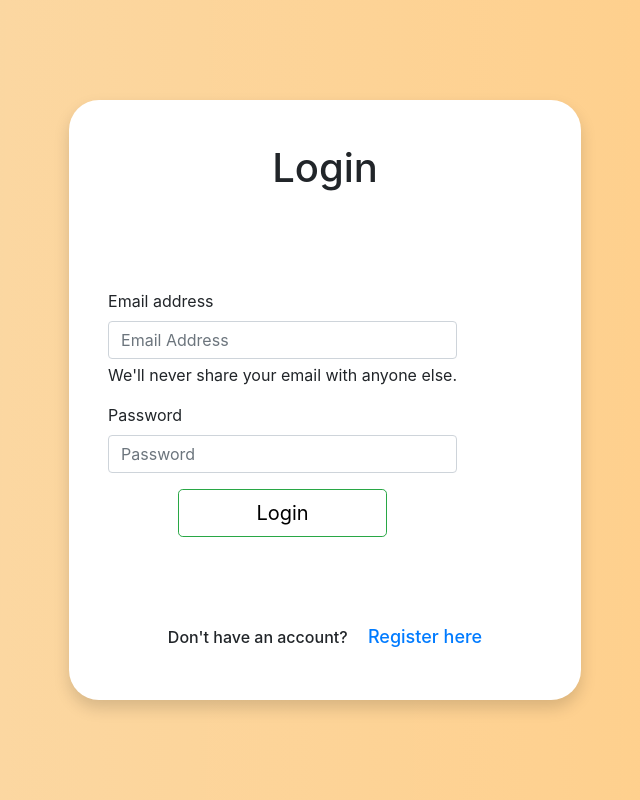
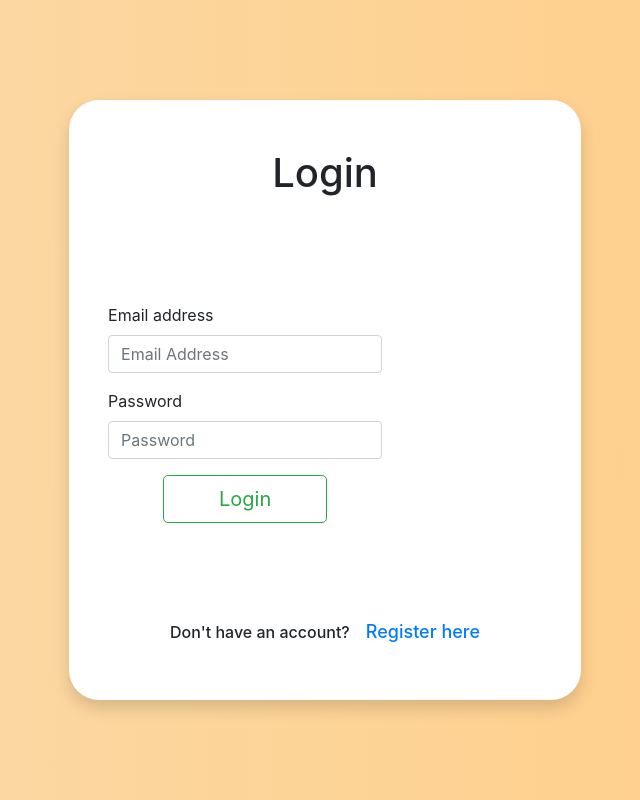
Before and after one commit to hidayahhtaufik/Kelola-Kosan-Client, a React (Create React App) app in the folder client/: page /login in a window 1280 px wide. Shown: the whole page, without its empty margins (315-955 px from the left). Built offline with nearby package versions, Linux system fonts and the light colour scheme.

Commit message:
fixing format data table

```diff
--- a/client/src/pages/HomePage.js
+++ b/client/src/pages/HomePage.js
@@ -17,7 +17,7 @@ import {
   Form,
   Table,
 } from 'react-bootstrap';
-import { Doughnut, Bar, defaults} from 'react-chartjs-2';
+import { Doughnut, Bar, defaults } from 'react-chartjs-2';
 import {
   fetchRevenue,
   fetchRoom,
@@ -27,7 +27,7 @@ import {
   deleteExpense,
   fetchPayment,
   fetchReportPayment,
-  fetchReportExpenses
+  fetchReportExpenses,
 } from '../store/actions/actions';
 
 defaults.plugins.legend.position = 'bottom';
@@ -37,7 +37,9 @@ function HomePage({ component: Component, ...rest }) {
 
   const revenueData = useSelector((state) => state.revenue.revenues);
   const expenseData = useSelector((state) => state.expense.expenses);
-  const reportExpenseData = useSelector((state) => state.expense.reportExpenses);
+  const reportExpenseData = useSelector(
+    (state) => state.expense.reportExpenses
+  );
   const reportPaymentData = useSelector(
     (state) => state.payment.reportPayments
   );
@@ -63,7 +65,7 @@ function HomePage({ component: Component, ...rest }) {
     dataExpenseReport[data.month - 1] = data.totalExpense;
   });
 
-  console.log(newDataPayment);
+  console.log(reportPaymentData, '<<<<<<<<<<<<<<<<<<<>>>>>>>>>>>>>>>>>>');
 
   // Kebutuhan Expense ======================================================
   // ? >>>>>>>>>>>>>>>>>>>>>>>>>>>>>>>>>>>>>>>>>>>>>>>>>>>>>>>>>>>>>>>>>>>>>>>>>>>>>>>>> HOME Expense
@@ -126,7 +128,6 @@ function HomePage({ component: Component, ...rest }) {
     const expense = expenseData[i].total;
     newDataExpenseBar.push(expense);
   }
-
 
   // ? <<<<<<<<<<<<<<<<<<<<<<<<<<<<<<<<<<<<<<<<<<<<<<<<<<<<<<<<<<<<<<<<<<<<<<<<<<<<<<<<< End Expense
 
@@ -315,7 +316,7 @@ function HomePage({ component: Component, ...rest }) {
                       </tbody>
                       <tbody>
                         <tr>
-                          <td>Expenses:</td>
+                          <td>Expense:</td>
                           <td>
                             Rp.{' '}
                             {newDataExpenseBar[numberMonth()]?.toLocaleString()}{' '}
@@ -364,7 +365,7 @@ function HomePage({ component: Component, ...rest }) {
                     color: '#343F56',
                   }}
                 >
-                  Diagram Occupancy
+                  All Room Status
                 </h3>
                 <div
                   // className='d-flex justify-content-center'
@@ -502,7 +503,7 @@ function HomePage({ component: Component, ...rest }) {
 
                 <Modal show={showAddForm} onHide={handleCloseAddForm}>
                   <Modal.Header closeButton>
-                    <Modal.Title>Modal heading</Modal.Title>
+                    <Modal.Title>Input New Expense</Modal.Title>
                   </Modal.Header>
                   <Modal.Body>
                     <Form>
@@ -558,7 +559,7 @@ function HomePage({ component: Component, ...rest }) {
                 {/* Update */}
                 <Modal show={showUpdateForm} onHide={handleCloseUpdateForm}>
                   <Modal.Header closeButton>
-                    <Modal.Title>Modal heading</Modal.Title>
+                    <Modal.Title>Update Expense</Modal.Title>
                   </Modal.Header>
                   <Modal.Body>
                     <Form>
--- a/client/src/pages/LoginPage.js
+++ b/client/src/pages/LoginPage.js
@@ -20,42 +20,99 @@ function Login() {
   };
 
   return (
-    <div className="d-flex" style={{
-      minHeight: "100vh",
-      background: "linear-gradient( 90.5deg,  rgba(255,207,139,0.50) 1.1%, rgba(255,207,139,1) 81.3% )"
+    // <Container className='m-5'>
+    //   <Row>
+    //     <Col>
+    //       <Container className='justify-content-md-center'>
+    //         <Row>
+    //           <Col>
+    //             <h1>Login</h1>
+    //           </Col>
+    //         </Row>
+    //         <Row>
+    //           <Col>
+    //             <Form>
+    //               <Form.Group className='mb-3'>
+    //                 <Form.Label>Email address</Form.Label>
+    //                 <Form.Control type='email' placeholder='Enter email' />
+    //               </Form.Group>
+    //               <Form.Group className='mb-3'>
+    //                 <Form.Label>Password</Form.Label>
+    //                 <Form.Control type='password' placeholder='Password' />
+    //               </Form.Group>
+    //               <Button variant='primary' type='submit'>
+    //                 Submit
+    //               </Button>
+    //             </Form>
+    //           </Col>
+    //         </Row>
+    //       </Container>
+    //     </Col>
+    //   </Row>
+    // </Container>
+
+    <div
+      className='d-flex'
+      style={{
+        minHeight: '100vh',
+        background:
+          'linear-gradient( 90.5deg,  rgba(255,207,139,0.50) 1.1%, rgba(255,207,139,1) 81.3% )',
         // background: "##00DBDE",
         // background: "linear-gradient(270deg, #00DBDE 19%, #FC00FF 100%)"
-    }}>
-      <div className="container shadow align-items-center justify-content-around d-flex flex-column mx-auto my-auto bg-white" style={{height: "75vh", maxWidth: "40vw", borderRadius: "30px"}}>
-      <div claassName="row">
+      }}
+    >
+      <div
+        className='container shadow align-items-center justify-content-around d-flex flex-column mx-auto my-auto bg-white'
+        style={{ height: '75vh', maxWidth: '40vw', borderRadius: '30px' }}
+      >
+        <div claassName='row'>
           <h1>Login</h1>
         </div>
 
-      <div className="row" style={{ width: "90%" }}>
+        <div className='row' style={{ width: '90%' }}>
           <form onSubmit={(event) => handleSubmit(event)}>
-          <div className="mb-3">
-            <label for="exampleInputEmail1" className="form-label">Email address</label>
-            <input onChange={(event) => setEmail(event.target.value)} placeholder="Email Address" type="email" className="form-control" id="exampleInputEmail1" aria-describedby="emailHelp"/>
-            <div id="emailHelp" className="form-text">We'll never share your email with anyone else.</div>
+            <div className='mb-3'>
+              <label className='form-label'>Email address</label>
+              <input
+                onChange={(event) => setEmail(event.target.value)}
+                placeholder='Email Address'
+                type='email'
+                className='form-control'
+                aria-describedby='emailHelp'
+              />
             </div>
-          <div className="mb-3">
-            <label for="exampleInputPassword1" className="form-label">Password</label>
-            <input onChange={(event) => setPassword(event.target.value)} placeholder="Password" type="password" className="form-control" id="exampleInputPassword1"/>
+            <div className='mb-3'>
+              <label className='form-label'>Password</label>
+              <input
+                onChange={(event) => setPassword(event.target.value)}
+                placeholder='Password'
+                type='password'
+                className='form-control'
+              />
             </div>
 
-          <div className="d-flex justify-content-center">
-            <Button rounded variant={"outline-success"} size={"lg"} type="submit" style={{color:"black",
-            minWidth: "60%",
-            maxWidth: "80%",
+            <div className='d-flex justify-content-center'>
+              <Button
+                rounded
+                variant={'outline-success'}
+                size={'lg'}
+                type='submit'
+                style={{
+                  // color: 'black',
+                  minWidth: '60%',
+                  maxWidth: '80%',
                   // background: "linear-gradient( 90.5deg,  rgba(255,207,139,0.50) 1.1%, rgba(255,207,139,1) 81.3% )"
-            }}>Login</Button>
+                }}
+              >
+                Login
+              </Button>
             </div>
           </form>
         </div>
 
-      <div className="row">
+        <div className='row'>
           <h6>
-          Don't have an account?{' '}
+            Don't have an account?
             <Link to='/register'>
               <span>Register here</span>
             </Link>
--- a/client/src/pages/PaymentPage.js
+++ b/client/src/pages/PaymentPage.js
@@ -154,6 +154,25 @@ function PaymentPage() {
     doc.save('Payments_Tabel.pdf');
   };
 
+  const monthFormat = (date) => {
+    const monthNames = [
+      'January',
+      'February',
+      'March',
+      'April',
+      'May',
+      'June',
+      'July',
+      'August',
+      'September',
+      'October',
+      'November',
+      'December',
+    ];
+
+    return monthNames[date - 1];
+  };
+
   return (
     <>
       <Container fluid>
@@ -248,13 +267,13 @@ function PaymentPage() {
                 </div>
                 <Grid
                   data={newDataPayment.map((e, index) => {
-                    const monthYear = `${e.month}-${e.year}`;
+                    const monthYear = `${monthFormat(e.month)} ${e.year}`;
                     const yearPaid = `Rp. ${e.paidCash?.toLocaleString()}`;
                     return [
                       index + 1,
                       e.Tenant.name,
                       monthYear,
-                      dateOnly(e.nextDueDate),
+                      new Date(e.nextDueDate).toDateString(),
                       yearPaid,
                       e.Room.number,
                       _(
--- a/client/src/pages/RoomPage.js
+++ b/client/src/pages/RoomPage.js
@@ -191,7 +191,7 @@ function Room() {
                       <>
                         {' '}
                         <Button
-                          variant={'primary'}
+                          variant={'info'}
                           // style={{color: "#fff", background: "#77acf1"}}
                           size='sm'
                           onClick={() => {
```
Lines whose indentation alone changed are shown as unchanged.
